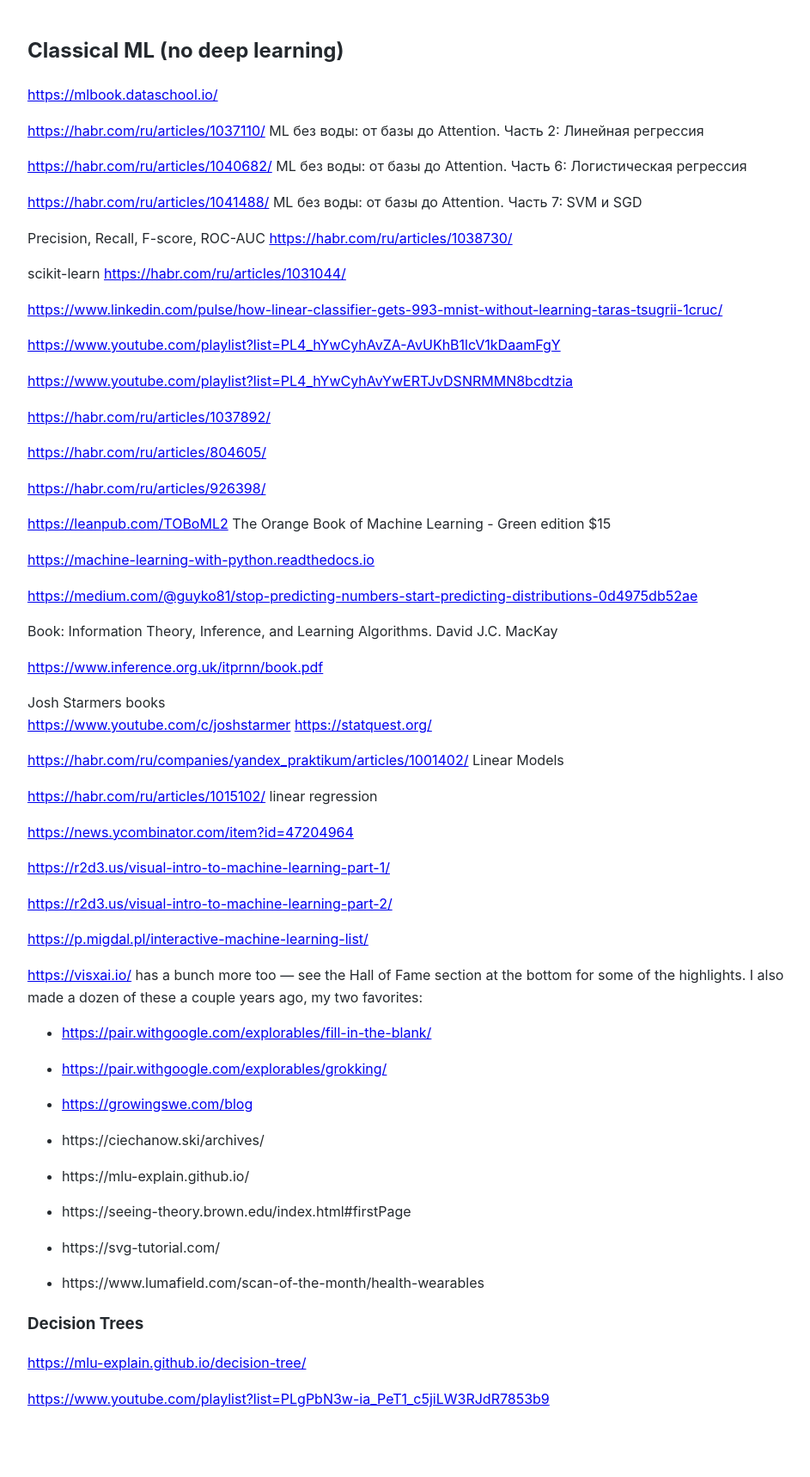
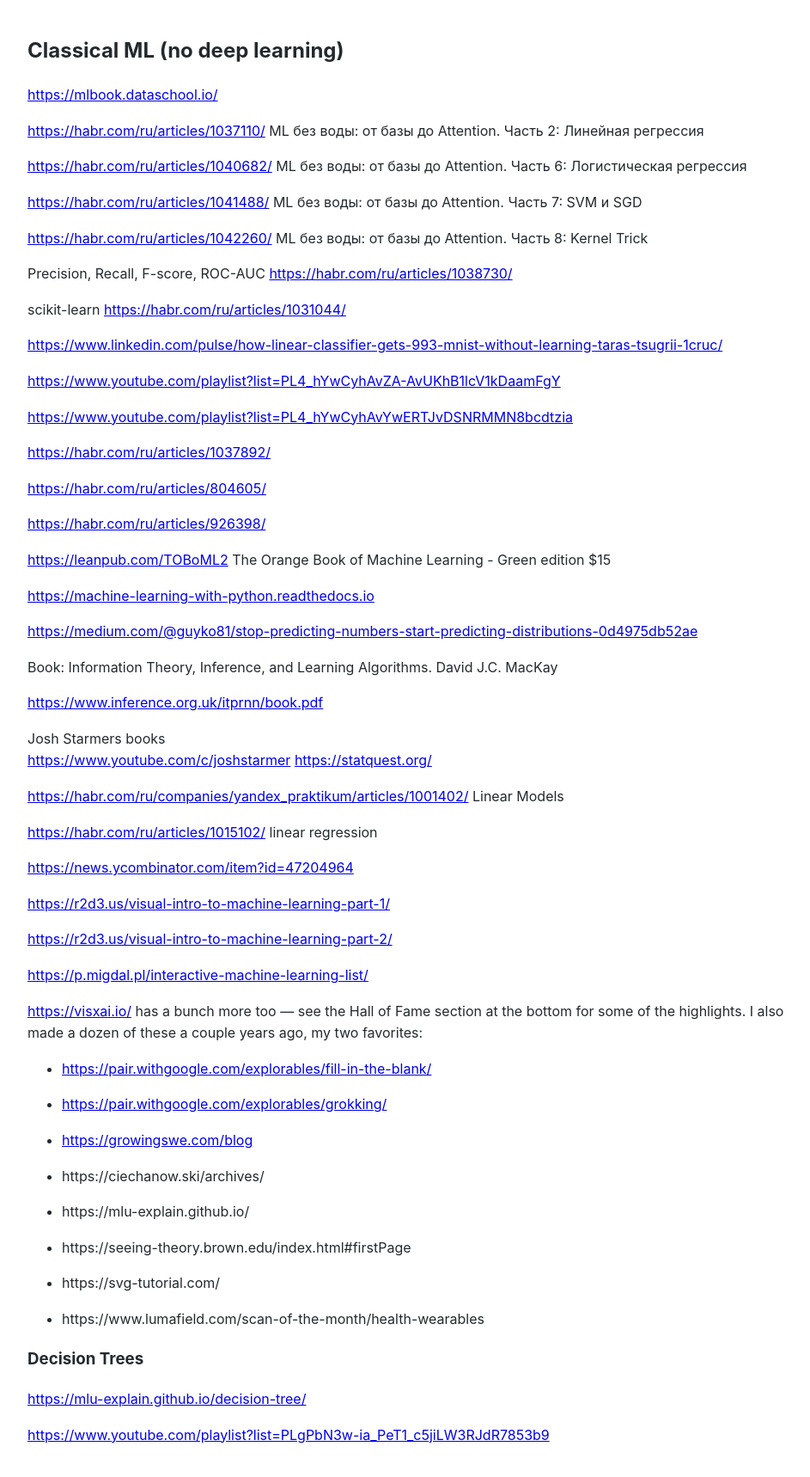
Before and after one commit to Michael-Lubinsky/michael-lubinsky.github.com, a Jekyll site: the page built from ml/classical_ml.md, in a window 1280 px wide. Shown: the whole page at 86% size, without its empty margins (158-1101 px from the left). Built offline with Jekyll 4.4.1, drawn with Linux system fonts in a browser that asks for light colours; our own code applies the rules of GitHub Pages for plain Markdown files; before the commit the page ends 1677 px from its top, so only the background shows below that.

Commit message:
Update classical_ml.md

```diff
--- a/ml/classical_ml.md
+++ b/ml/classical_ml.md
@@ -7,6 +7,8 @@
 <https://habr.com/ru/articles/1040682/> ML без воды: от базы до Attention. Часть 6: Логистическая регрессия
 
 <https://habr.com/ru/articles/1041488/>  ML без воды: от базы до Attention. Часть 7: SVM и SGD
+
+<https://habr.com/ru/articles/1042260/>  ML без воды: от базы до Attention. Часть 8: Kernel Trick
 
 Precision, Recall, F-score, ROC-AUC
 <https://habr.com/ru/articles/1038730/>
```
